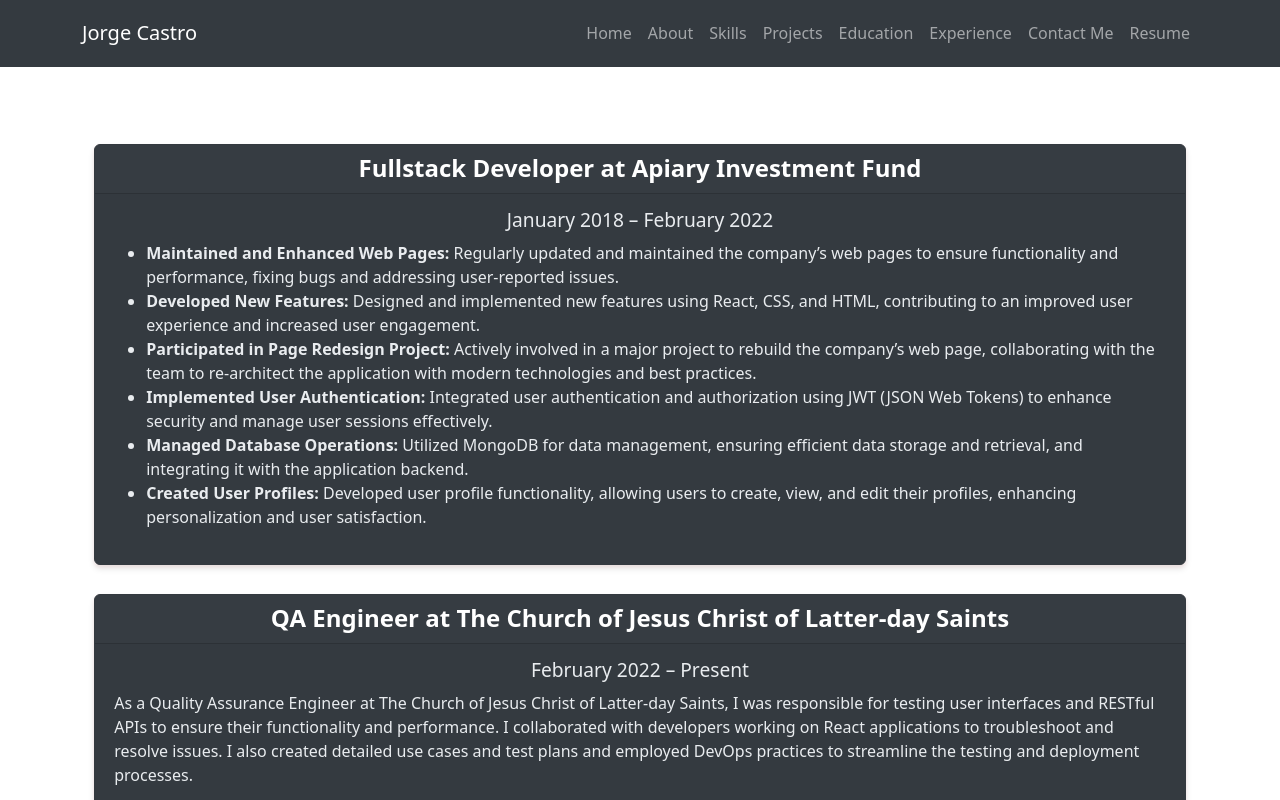
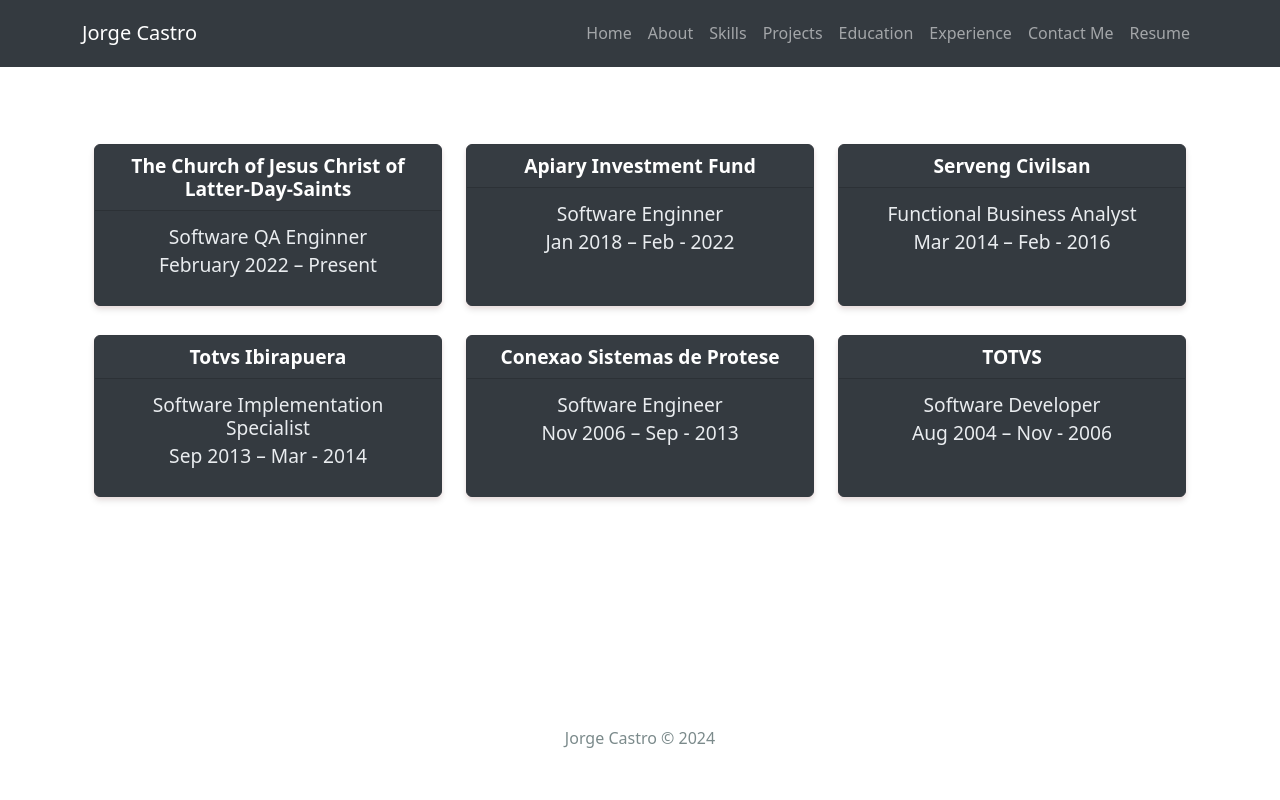
Before and after one commit to jlcastro1877/my_portfolio, a React (Create React App) app in the folder frontend/: page /experience in a window 1280 px wide. Shown: the top 800 px of the page. Built offline with nearby package versions, Linux system fonts and the light colour scheme.

Commit message:
modify resume structure

```diff
--- a/frontend/src/assets/projects.js
+++ b/frontend/src/assets/projects.js
@@ -25,15 +25,6 @@
   },
   {
     id: 3,
-    title: "Tech-Blog",
-    description:
-      "Developed a CMS-style blog site like to WordPress, allowing developers to publish and comment on posts. Built from scratch and deployed to Render, this app employs the MVC architecture with Handlebars.js for templating, Sequelize for ORM, and express-session for authentication.",
-    imgSrc: techblog, // Replace with actual image path
-    githubLink: "https://github.com/jlcastro1877/Tech-blog", // Replace with actual GitHub URL
-    webpageLink: "https://tech-blog-dkm9.onrender.com/", // Replace with actual project webpage URL
-  },
-  {
-    id: 4,
     title: "Forecast Weather App",
     description:
       "An app that provides real-time weather forecasts and updates using a third-party API. It delivers accurate temperature, conditions, and forecasts to keep users informed.",
@@ -41,15 +32,6 @@
     githubLink: "https://github.com/jlcastro1877/weather_forecast", // Replace with actual GitHub URL
     webpageLink: "https://jlcastro1877.github.io/weather_forecast/", // Replace with actual project webpage URL
   },
-  {
-    id: 5,
-    title: "Portfolio",
-    description:
-      "My portfolio features diverse web development projects, including full-stack apps and CMS-style blogs. It highlights my skills in React, Bootstrap, and various backend technologies. Showcased projects include real-time weather apps, e-commerce platforms, and interactive blogs. Explore how I combine innovation with practical solutions in my work.",
-    imgSrc: Portfolio, // Replace with actual image path
-    githubLink: "https://github.com/jlcastro1877/my_portfolio", // Replace with actual GitHub URL
-    webpageLink: "", // Replace with actual project webpage URL
-  },
 
   // Add more projects as needed
 ];
--- a/frontend/src/assets/styles/experience.css
+++ b/frontend/src/assets/styles/experience.css
@@ -1,5 +1,3 @@
-/* experience.css */
-
 /* General card styles */
 .experience-card {
   border: 1px solid #343a40; /* Dark border for cards */
@@ -12,7 +10,7 @@
 /* Title styles */
 .experience-card-header {
   color: #ffffff !important; /* White color for the card header */
-  font-size: 1.5rem; /* Larger font size for the title */
+  font-size: 1.2rem; /* Larger font size for the title */
   font-weight: bold; /* Make the title bold */
 }
 
@@ -27,12 +25,6 @@
   color: #e9ecef; /* Light color for text */
 }
 
-/* Image styles */
-.experience-card-img {
-  height: 150px; /* Adjust image height for cards */
-  object-fit: cover; /* Ensure the image covers the area */
-}
-
 /* Responsive adjustments */
 @media (max-width: 768px) {
   .experience-card-img {
--- a/frontend/src/components/Experience.jsx
+++ b/frontend/src/components/Experience.jsx
@@ -6,80 +6,95 @@
   return (
     <Container className="my-5">
       <Row className="justify-content-center">
-        {/* First Card */}
-        <Col xs={12} className="mb-4">
+        {/* Card for Apiary Investment Fund */}
+        <Col md={6} lg={4} className="mb-4">
           <Card className="experience-card border-dark">
             <Card.Header as="h2" className="experience-card-header text-center">
-              Fullstack Developer at Apiary Investment Fund
+              The Church of Jesus Christ of Latter-Day-Saints
             </Card.Header>
             <Card.Body>
               <Card.Subtitle className="mb-2 experience-card-subtitle text-center">
-                January 2018 – February 2022
+                Software QA Enginner
               </Card.Subtitle>
-              <Card.Text className="experience-card-text">
-                <ul>
-                  <li>
-                    <strong>Maintained and Enhanced Web Pages:</strong>{" "}
-                    Regularly updated and maintained the company’s web pages to
-                    ensure functionality and performance, fixing bugs and
-                    addressing user-reported issues.
-                  </li>
-                  <li>
-                    <strong>Developed New Features:</strong> Designed and
-                    implemented new features using React, CSS, and HTML,
-                    contributing to an improved user experience and increased
-                    user engagement.
-                  </li>
-                  <li>
-                    <strong>Participated in Page Redesign Project:</strong>{" "}
-                    Actively involved in a major project to rebuild the
-                    company’s web page, collaborating with the team to
-                    re-architect the application with modern technologies and
-                    best practices.
-                  </li>
-                  <li>
-                    <strong>Implemented User Authentication:</strong> Integrated
-                    user authentication and authorization using JWT (JSON Web
-                    Tokens) to enhance security and manage user sessions
-                    effectively.
-                  </li>
-                  <li>
-                    <strong>Managed Database Operations:</strong> Utilized
-                    MongoDB for data management, ensuring efficient data storage
-                    and retrieval, and integrating it with the application
-                    backend.
-                  </li>
-                  <li>
-                    <strong>Created User Profiles:</strong> Developed user
-                    profile functionality, allowing users to create, view, and
-                    edit their profiles, enhancing personalization and user
-                    satisfaction.
-                  </li>
-                </ul>
-              </Card.Text>
+              <Card.Subtitle className="mb-2 experience-card-subtitle text-center">
+                February 2022 – Present
+              </Card.Subtitle>
             </Card.Body>
           </Card>
         </Col>
 
-        {/* Second Card */}
-        <Col xs={12} className="mb-4">
+        <Col md={6} lg={4} className="mb-4">
           <Card className="experience-card border-dark">
             <Card.Header as="h2" className="experience-card-header text-center">
-              QA Engineer at The Church of Jesus Christ of Latter-day Saints
+              Apiary Investment Fund
             </Card.Header>
             <Card.Body>
               <Card.Subtitle className="mb-2 experience-card-subtitle text-center">
-                February 2022 – Present
+                Software Enginner
               </Card.Subtitle>
-              <Card.Text className="experience-card-text">
-                As a Quality Assurance Engineer at The Church of Jesus Christ of
-                Latter-day Saints, I was responsible for testing user interfaces
-                and RESTful APIs to ensure their functionality and performance.
-                I collaborated with developers working on React applications to
-                troubleshoot and resolve issues. I also created detailed use
-                cases and test plans and employed DevOps practices to streamline
-                the testing and deployment processes.
-              </Card.Text>
+              <Card.Subtitle className="mb-2 experience-card-subtitle text-center">
+                Jan 2018 – Feb - 2022
+              </Card.Subtitle>
+            </Card.Body>
+          </Card>
+        </Col>
+        <Col md={6} lg={4} className="mb-4">
+          <Card className="experience-card border-dark">
+            <Card.Header as="h2" className="experience-card-header text-center">
+              Serveng Civilsan
+            </Card.Header>
+            <Card.Body>
+              <Card.Subtitle className="mb-2 experience-card-subtitle text-center">
+                Functional Business Analyst
+              </Card.Subtitle>
+              <Card.Subtitle className="mb-2 experience-card-subtitle text-center">
+                Mar 2014 – Feb - 2016
+              </Card.Subtitle>
+            </Card.Body>
+          </Card>
+        </Col>
+        <Col md={6} lg={4} className="mb-4">
+          <Card className="experience-card border-dark">
+            <Card.Header as="h2" className="experience-card-header text-center">
+              Totvs Ibirapuera
+            </Card.Header>
+            <Card.Body>
+              <Card.Subtitle className="mb-2 experience-card-subtitle text-center">
+                Software Implementation Specialist
+              </Card.Subtitle>
+              <Card.Subtitle className="mb-2 experience-card-subtitle text-center">
+                Sep 2013 – Mar - 2014
+              </Card.Subtitle>
+            </Card.Body>
+          </Card>
+        </Col>
+        <Col md={6} lg={4} className="mb-4">
+          <Card className="experience-card border-dark">
+            <Card.Header as="h2" className="experience-card-header text-center">
+              Conexao Sistemas de Protese
+            </Card.Header>
+            <Card.Body>
+              <Card.Subtitle className="mb-2 experience-card-subtitle text-center">
+                Software Engineer
+              </Card.Subtitle>
+              <Card.Subtitle className="mb-2 experience-card-subtitle text-center">
+                Nov 2006 – Sep - 2013
+              </Card.Subtitle>
+            </Card.Body>
+          </Card>
+        </Col>
+        <Col md={6} lg={4} className="mb-4">
+          <Card className="experience-card border-dark">
+            <Card.Header as="h2" className="experience-card-header text-center">
+              TOTVS
+            </Card.Header>
+            <Card.Body>
+              <Card.Subtitle className="mb-2 experience-card-subtitle text-center">
+                Software Developer
+              </Card.Subtitle>
+              <Card.Subtitle className="mb-2 experience-card-subtitle text-center">
+                Aug 2004 – Nov - 2006
+              </Card.Subtitle>
             </Card.Body>
           </Card>
         </Col>
--- a/frontend/src/components/Header.jsx
+++ b/frontend/src/components/Header.jsx
@@ -32,7 +32,7 @@
                 Contact Me
               </Nav.Link>
               <Nav.Link
-                href="/jorge_resume1.pdf"
+                href="/jorge_resume2.pdf"
                 className="nav-links-header"
                 target="_blank"
                 rel="noopener noreferrer"
```
Also changed, not shown: frontend/src/components/About.jsx (+44 -19 lines), 2 other files (tests, documents, lock files or other folders).
